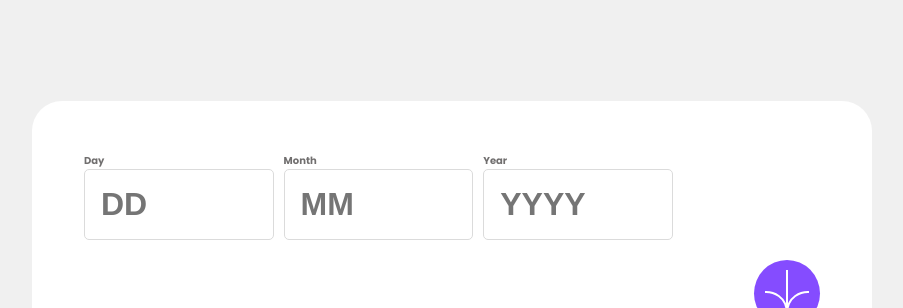
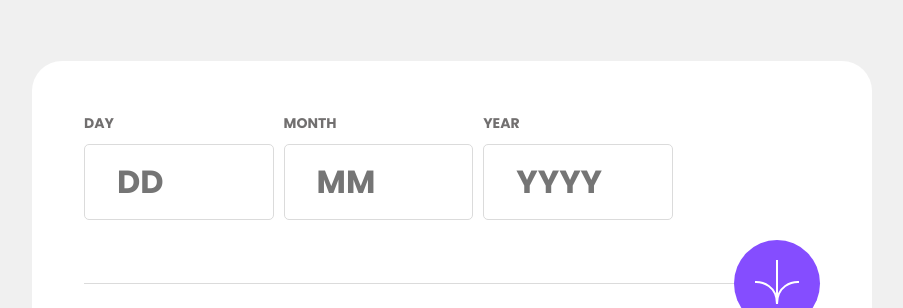
Before and after one commit to imadosan/age-calculator-app, a plain HTML site: page index.html in a window 1280 px wide. Shown: the top 308 px of the page, without its empty margins (188-1091 px from the left). Drawn offline with Linux system fonts and the light colour scheme.

Commit message:
added more styling

```diff
--- a/index.html
+++ b/index.html
@@ -23,30 +23,31 @@
       <form class="calculator--section">
         <div class="calculator--section-inputs">
           <div>
-            <label for="day--input">Day</label>
-            <input type="number" id="day--input" placeholder="DD">
+            <label for="day--input" class="label">Day</label>
+            <input type="number" id="day--input" class="input" placeholder="DD">
           </div>
 
           <div>
-            <label for="month--input">Month</label>
-            <input type="number" id="month--input" placeholder="MM">
+            <label for="month--input" class="label">Month</label>
+            <input type="number" id="month--input" class="input" placeholder="MM">
           </div>
 
           <div>
-            <label for="year--input">Year</label>
-            <input type="number" id="year--input" placeholder="YYYY">
+            <label for="year--input" class="label">Year</label>
+            <input type="number" id="year--input" class="input" placeholder="YYYY">
           </div>
         </div>
 
         <div class="calculator--section-buttons">
+          <hr>
           <button><img src="./assets/images/icon-arrow.svg" alt=""></button>
         </div>
       </form>
 
       <section class="results--section">
-        <p><span>38</span> years</p>
-        <p><span>3</span> months</p>
-        <p><span>26</span> days</p>
+        <p><span>--</span> years</p>
+        <p><span>--</span> months</p>
+        <p><span>--</span> days</p>
       </section>
 
     </div>
--- a/style.css
+++ b/style.css
@@ -1,13 +1,13 @@
 :root {
   /* Primary */
-  --purple: hsl(259, 100%, 65%);
-  --light-red: hsl(0, 100%, 67%);
+  --purple: #854dff;
+  --light-red: #ff5757;
 
   /* Neutral */
-  --off-white: hsl(0, 0%, 94%);
-  --light-grey: hsl(0, 0%, 86%);
-  --smokey-grey: hsl(0, 1%, 44%);
-  --off-black: hsl(0, 0%, 8%);
+  --off-white: #f0f0f0;
+  --light-grey: #dbdbdb;
+  --smokey-grey: #716f6f;
+  --off-black: #141414;
 }
 
 * {
@@ -32,7 +32,6 @@ main {
   flex-direction: column;
   align-items: center;
   justify-content: center;
-  margin: 2rem;
 }
 
 .card--wrapper,
@@ -69,22 +68,53 @@ main {
 
 .calculator--section-buttons {
   justify-content: center;
+  align-items: center;
   width: 100%;
 }
 
-input {
+hr {
+  width: 100%;
+  border: none;
+  border-bottom: 1px solid var(--light-grey);
+}
+
+.label {
+  font-size: 1.4rem;
+  text-transform: uppercase;
+}
+
+.label--day-error,
+.label--month-error,
+.label--year-error,
+.error--message {
+  color: var(--light-red);
+}
+
+.input {
   display: block;
+  font-family: inherit;
   font-size: 2rem;
   font-weight: 700;
   width: 100%;
-  padding: 0.5em;
+  padding: 0.4em 1em;
   border: 1px solid var(--light-grey);
   border-radius: 0.5rem;
+  margin-top: 1rem;
+}
+
+.input:focus {
+  outline: 1px solid var(--purple);
+}
+
+.input--day-error,
+.input--month-error,
+.input--year-error {
+  border: 1px solid var(--light-red);
 }
 
 button {
   background-color: var(--purple);
-  padding: 1rem;
+  padding: 1.5rem;
   border: none;
   border-radius: 50%;
 }
@@ -104,7 +134,7 @@ button {
   color: var(--purple);
 }
 
-@media (min-width: 640px) {
+@media (min-width: 668px) {
   .calculator--section-inputs {
     width: 80%;
   }
@@ -113,7 +143,7 @@ button {
     justify-content: flex-end;
   }
 
-  input {
+  .input {
     font-size: 3.2rem;
   }
 
@@ -129,4 +159,8 @@ button {
   .results--section {
     line-height: 12em;
   }
+
+  button {
+    padding: 2rem;
+  }
 }
```
